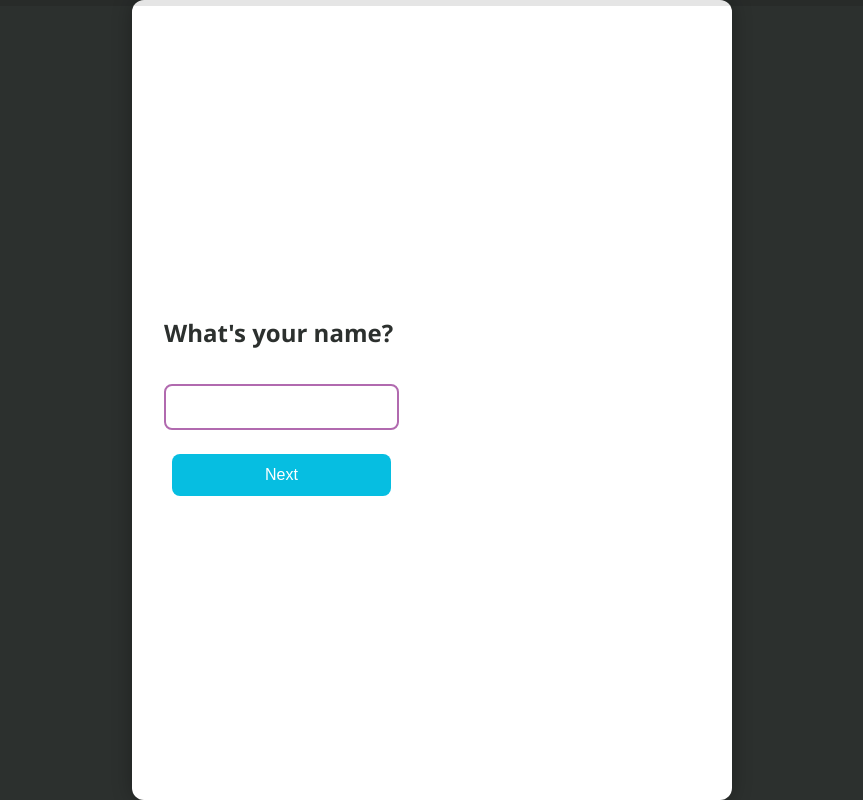
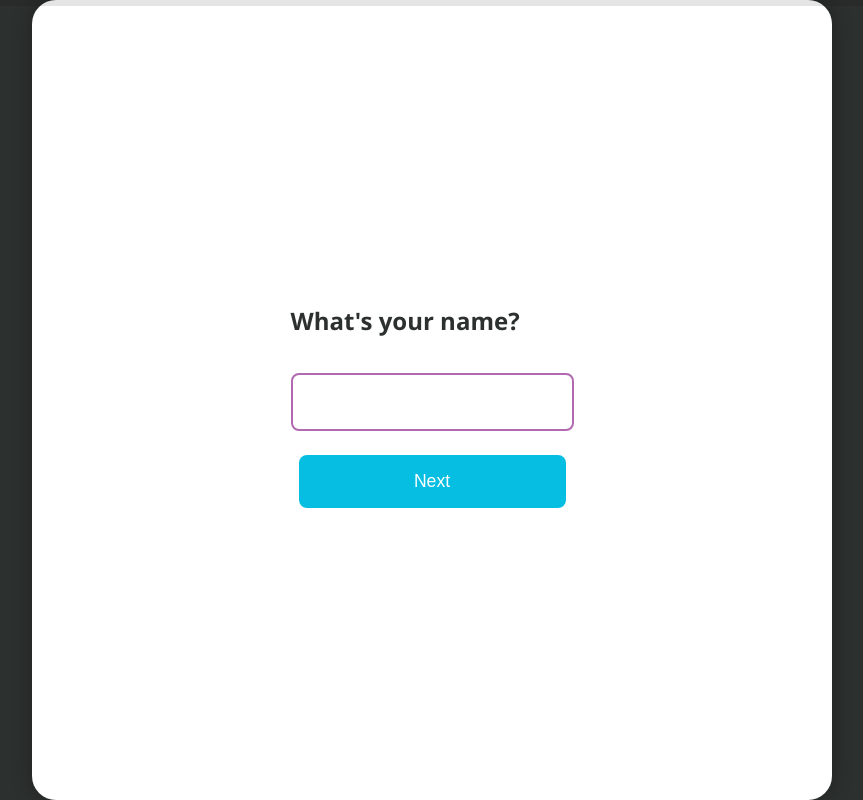
Before and after one commit to northernsound/northernsoundexpenses.github.io, a plain HTML site: page index.html in a window 1280 px wide. Shown: the whole page, without its empty margins (208-1071 px from the left). Drawn offline with Linux system fonts and the light colour scheme.

Commit message:
Add files via upload

```diff
--- a/index.html
+++ b/index.html
@@ -12,7 +12,7 @@
       <div class="progress" id="progressIndicator"></div>
     </div>
     <div class="form-container">
-    <form id="expenseForm" action="https://formspree.io/f/xgvyobza">
+    <form id="expenseForm" action="https://formspree.io/f/your_form_id" method="POST" enctype="multipart/form-data">
       <div class="step" data-step="1">
         <h2>What's your name?</h2>
         <input name="name" type="text" required />
--- a/style.css
+++ b/style.css
@@ -109,3 +109,48 @@ button {
   padding: 2rem;
   color: white;
 }
+
+.step {
+  opacity: 0;
+  transform: translateY(20px);
+  transition: opacity 0.4s ease, transform 0.4s ease;
+  display: none;
+}
+
+.step.active {
+  display: flex;
+  opacity: 1;
+  transform: translateY(0);
+}
+
+.form-container {
+  min-height: 100vh;
+  justify-content: center;
+}
+
+@media (min-width: 1024px) {
+  .form-container {
+    max-width: 800px;
+    padding: 3rem;
+    border-radius: 24px;
+  }
+
+  input, select {
+    font-size: 1.2rem;
+    padding: 1rem;
+  }
+
+  .category-grid {
+    gap: 1.5rem;
+  }
+
+  .category-option {
+    flex: 1 1 30%;
+    font-size: 1.2rem;
+  }
+
+  button {
+    font-size: 1.1rem;
+    padding: 1rem 2rem;
+  }
+}
```
